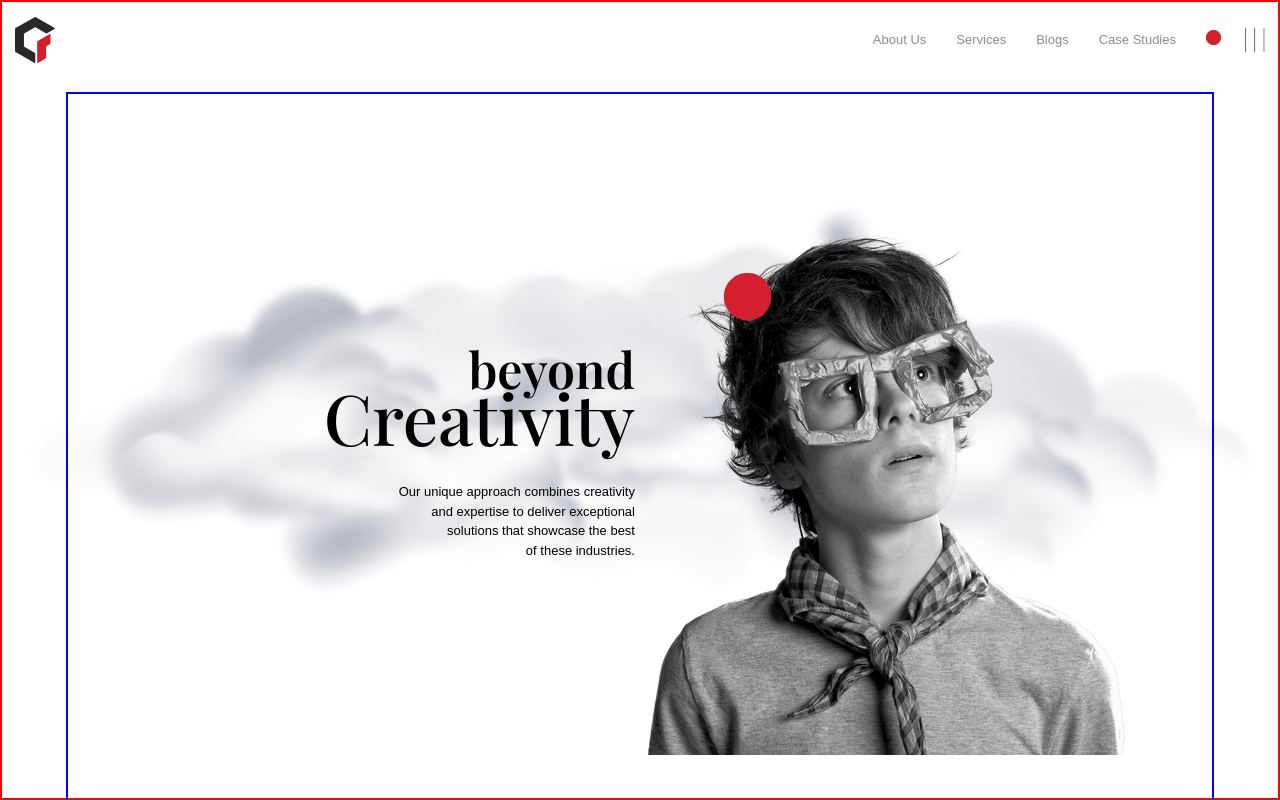
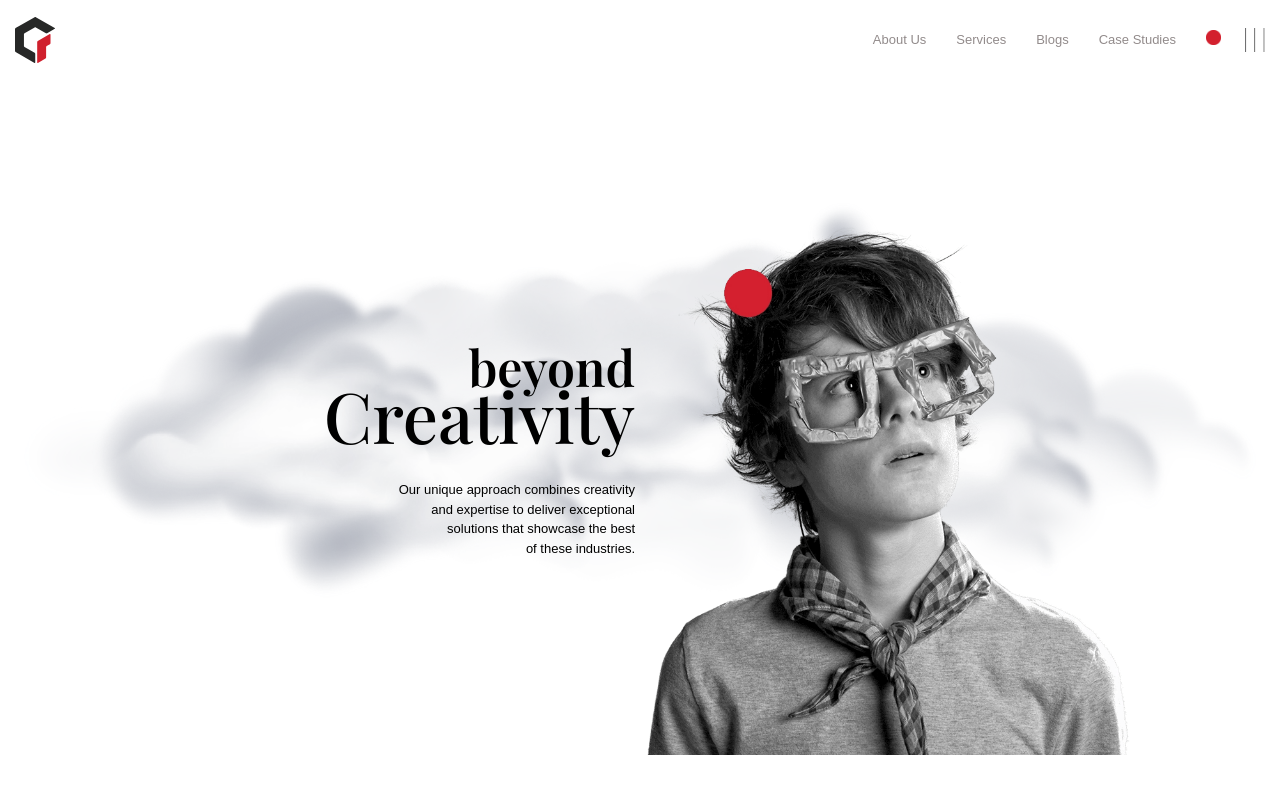
Before and after one commit to ShafqaatCode/FramerUi, a React (Vite) app: page / in a window 1280 px wide. Built offline with nearby package versions, Linux system fonts and the light colour scheme; a web font is replaced by a local one.

Commit message:
border is removed

```diff
--- a/src/Components/Hero.tsx
+++ b/src/Components/Hero.tsx
@@ -9,7 +9,7 @@ const HeroContainer = styled.div`
     display: flex;
     align-items: center;
     justify-content: center;
-    border:2px solid red;
+    /* border:2px solid red; */
     height: 100vh;
     /* position: relative; */
 
@@ -17,7 +17,7 @@ const HeroContainer = styled.div`
 `
 const BackgroundContainer = styled.div`
     display: flex;
-    border: 2px solid blue;
+    /* border: 2px solid blue; */
     height: 100vh;
     align-items: center;
     justify-content: center;
@@ -75,7 +75,7 @@ const BackgroundContainer = styled.div`
                     }
 
         @media (max-width: 800px) {
-            top: 8%;
+            top: 10%;
         left: 35%;
 
             span{
```
